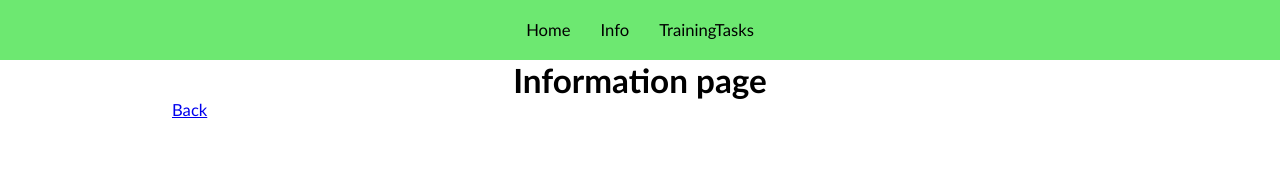
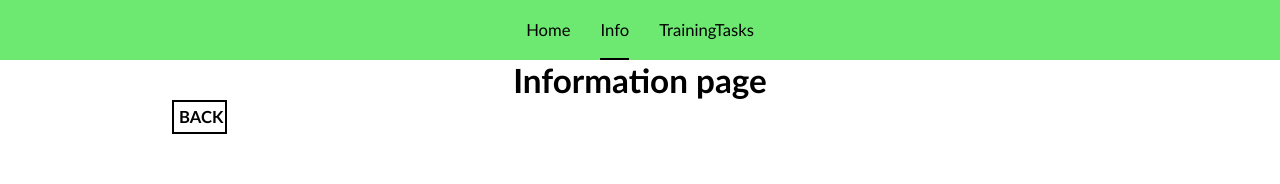
Before and after one commit to BesedinEgor/reactApp, a React (Create React App) app: page /#/info in a window 1280 px wide. Shown: the top 184 px of the page. Built offline with nearby package versions, Linux system fonts and the light colour scheme.

Commit message:
#31 некоторые правки стилизации, реализация состояния активной страницы, использование fetch() в приложении  для получения данных с сервера(вывод в консоль)

```diff
--- a/src/components/App.scss
+++ b/src/components/App.scss
@@ -16,11 +16,13 @@ body {
   margin: 0 auto;
 }
 
-// #root {
-//     display: flex;
-//     justify-content: center;
-// }
-
-// .App {
-//     width: 800px;
-// }
+//стилизация компонента Link react
+.back {
+  width: 55px;
+  border: 2px solid #000000;
+  padding: 5px;
+  text-decoration: none;
+  text-transform: uppercase;
+  font-weight: 700;
+  color: var(--dark-color);
+}
--- a/src/components/header/Header.jsx
+++ b/src/components/header/Header.jsx
@@ -1,13 +1,19 @@
 import React from 'react';
-import { Link } from 'react-router-dom';
+import { NavLink } from 'react-router-dom';
 
 const Header = () => {
   return (
     <nav className="menu">
       <ul className="menu__items">
-        <li className="menu__item"><Link to='/'>Home</Link></li>
-        <li className="menu__item"><Link to='/info'>Info</Link></li>
-        <li className="menu__item"><Link to='/training-tasks'>TrainingTasks</Link></li>
+        <li className="menu__item">
+          <NavLink to="/">Home</NavLink>
+        </li>
+        <li className="menu__item">
+          <NavLink to="/info">Info</NavLink>
+        </li>
+        <li className="menu__item">
+          <NavLink to="/training-tasks">TrainingTasks</NavLink>
+        </li>
       </ul>
     </nav>
   );
--- a/src/components/header/header.scss
+++ b/src/components/header/header.scss
@@ -13,13 +13,17 @@
   padding: 20px 0;
   list-style: none;
   cursor: pointer;
-  transition: color 0.2s ease;
 
   a {
-    padding: 20px 0;
+    padding: 18px 0;
     list-style: none;
     text-decoration: none;
     color: var(--dark-color);
+    transition: color 0.2s ease;
+
+    &.active {
+      border-bottom: 2px solid #000000;
+    }
 
     &:hover {
       color: rgba($color: #ffffff, $alpha: 0.6);
--- a/src/components/home/Home.jsx
+++ b/src/components/home/Home.jsx
@@ -1,14 +1,17 @@
-import React from 'react';
 import { Link } from 'react-router-dom';
 
 const Home = () => {
+  fetch('https://jsonplaceholder.typicode.com/posts')
+    .then((response) => response.json())
+    .then((todos) => console.log(todos));
+
   return (
     <div className="routs">
       <h1 className="routs__title" style={{ textAlign: 'center' }}>
         Home page
       </h1>
       <nav className="routs__menu">
-        <h2 className='routs__menu-title'>Routs:</h2>
+        <h2 className="routs__menu-title">Routs:</h2>
         <ul className="routs__items">
           <li className="routs__item">
             <Link to={'/'}>Home</Link>
--- a/src/components/info/Info.jsx
+++ b/src/components/info/Info.jsx
@@ -7,7 +7,7 @@ const Info = () => {
       <h1 className="title" style={{ textAlign: 'center' }}>
         Information page
       </h1>
-      <div className="back"><Link to={'/'}>Back</Link></div>
+      <Link className='back' to={'/'}>Back</Link>
     </>
   );
 };
--- a/src/components/main/Main.jsx
+++ b/src/components/main/Main.jsx
@@ -21,9 +21,7 @@ const Main = () => {
       <div className="titleItem">
         <h1>шо по реакту?!</h1>
       </div>
-      <div className="back">
-        <Link to={'/'}>Back</Link>
-      </div>
+      <Link className='back' to={'/'}>Back</Link>
       <section className="elements">{GeneratingElements(cloneObjects)}</section>
       <div className="outputNumber">
         <p className="outputNumber__text">Вывод генерируемых чисел:</p>
```
